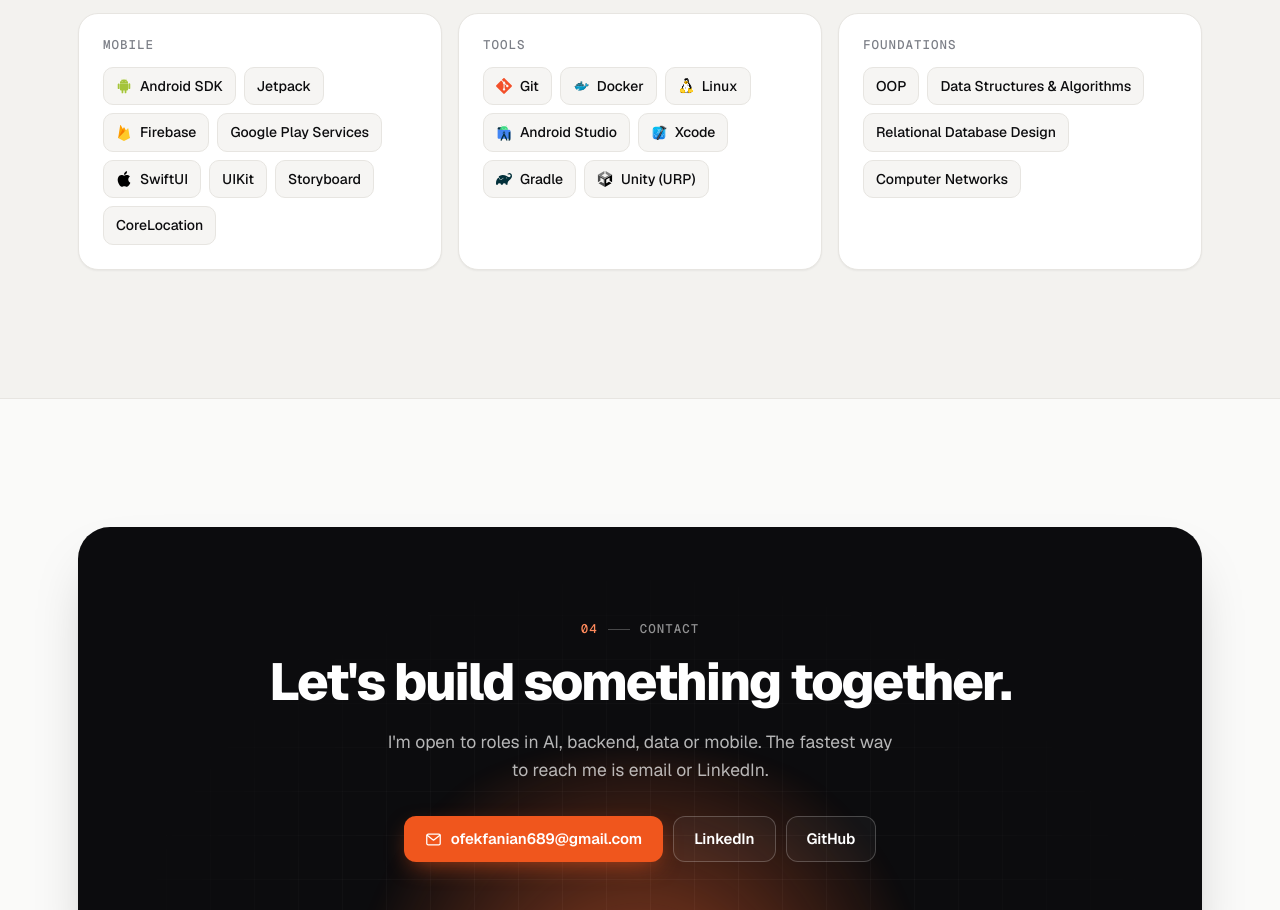
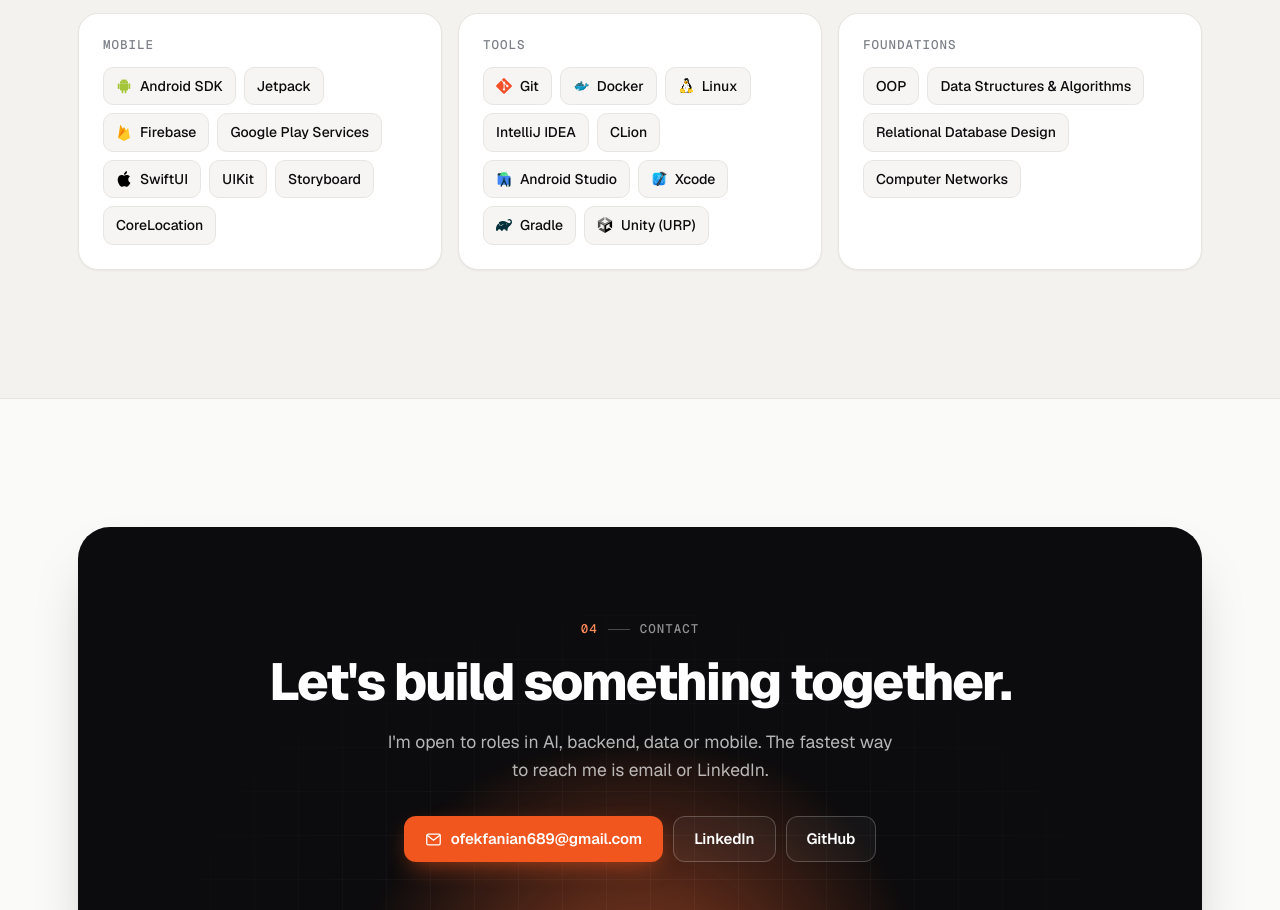
Before and after one commit to ofekfanian/ofekfanian.github.io, a plain HTML site: page index.html in a window 1280 px wide. Shown: the part 3142-4052 px from the top of the page. Drawn offline with nearby package versions, Linux system fonts and the light colour scheme.

Commit message:
Add IntelliJ IDEA and CLion to tools

```diff
--- a/index.html
+++ b/index.html
@@ -585,6 +585,8 @@
               <li><img src="assets/icons/git.svg" alt="" width="16" height="16">Git</li>
               <li><img src="assets/icons/docker.svg" alt="" width="16" height="16">Docker</li>
               <li><img src="assets/icons/linux.svg" alt="" width="16" height="16">Linux</li>
+              <li>IntelliJ IDEA</li>
+              <li>CLion</li>
               <li><img src="assets/icons/androidstudio.svg" alt="" width="16" height="16">Android Studio</li>
               <li><img src="assets/icons/xcode.svg" alt="" width="16" height="16">Xcode</li>
               <li><img src="assets/icons/gradle.svg" alt="" width="16" height="16" class="mono">Gradle</li>
```
